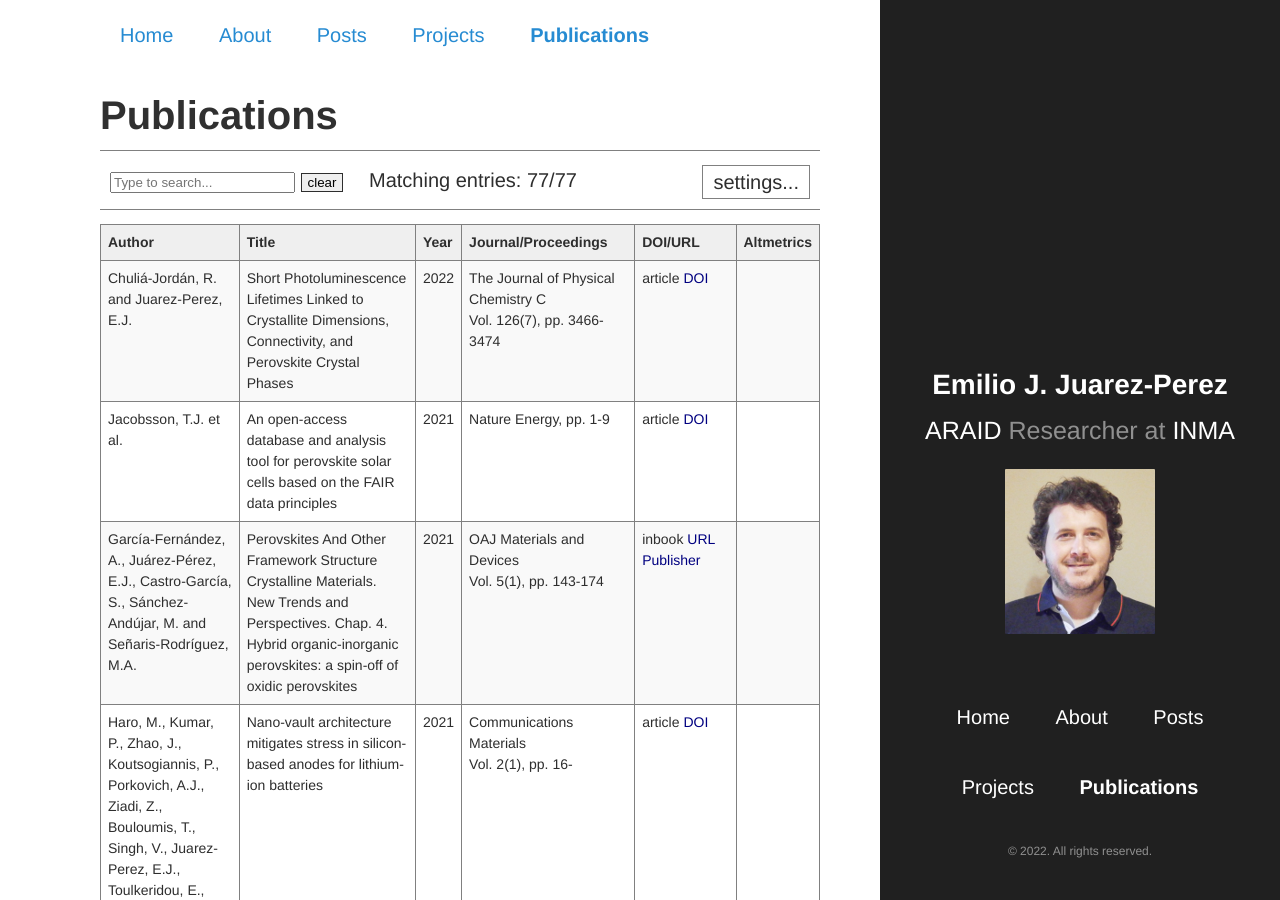
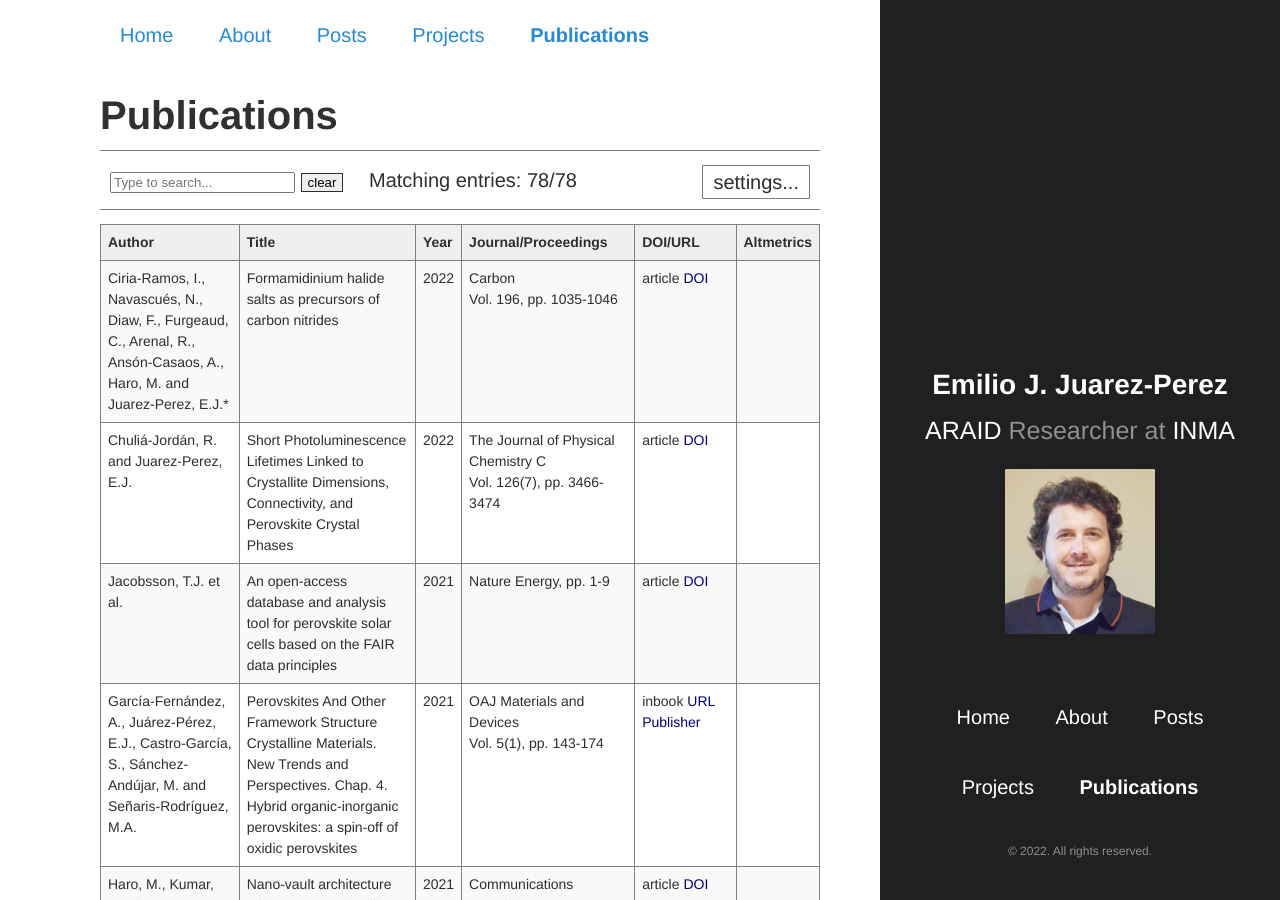
Before and after one commit to ejjpweb/ejjpweb.github.io, a Jekyll site: the page built from Publications.md, in a window 1280 px wide and 900 px high. Built offline with Jekyll 4.4.1, drawn with Linux system fonts in a browser that asks for light colours; comment, search, counter and statistics services are not loaded; some of the changed text lies outside the part shown.

Commit message:
added Carbon reference

```diff
--- a/Publications.md
+++ b/Publications.md
@@ -350,6 +350,17 @@ p.infolinks { margin: 0.3em 0em 0em 0em; padding: 0px; }
 
 
 <tbody>
+
+<tr id="Ciria-Ramos2022Formamidinium1035" class="entry">
+	<td>Ciria-Ramos, I., Navascués, N., Diaw, F., Furgeaud, C., Arenal, R., Ansón-Casaos, A., Haro, M. and Juarez-Perez, E.J.*</td>
+	<td>Formamidinium halide salts as precursors of carbon nitrides</td>
+	<td>2022</td>
+	<td>Carbon<br/>Vol. 196, pp. 1035-1046&nbsp;</td>
+	<td>article <a href="https://doi.org/10.1016/j.carbon.2022.05.051">DOI</a> &nbsp;</td>
+	<td> <div class='altmetric-embed' data-badge-type='donut' data-hide-no-mentions='true' data-badge-popover="left" data-doi="10.1016/j.carbon.2022.05.051" ></div> <span class="__dimensions_badge_embed__" data-style="small_rectangle" data-doi="10.1016/j.carbon.2022.05.051" > </span></td>
+</tr>
+
+
 
 <tr id="Chulia-Jordan2022Short3466" class="entry">
 	<td>Chuliá-Jordán, R. and Juarez-Perez, E.J.</td>
```
Also changed, not shown: other parts of Publications.md (+1 -1 lines).
